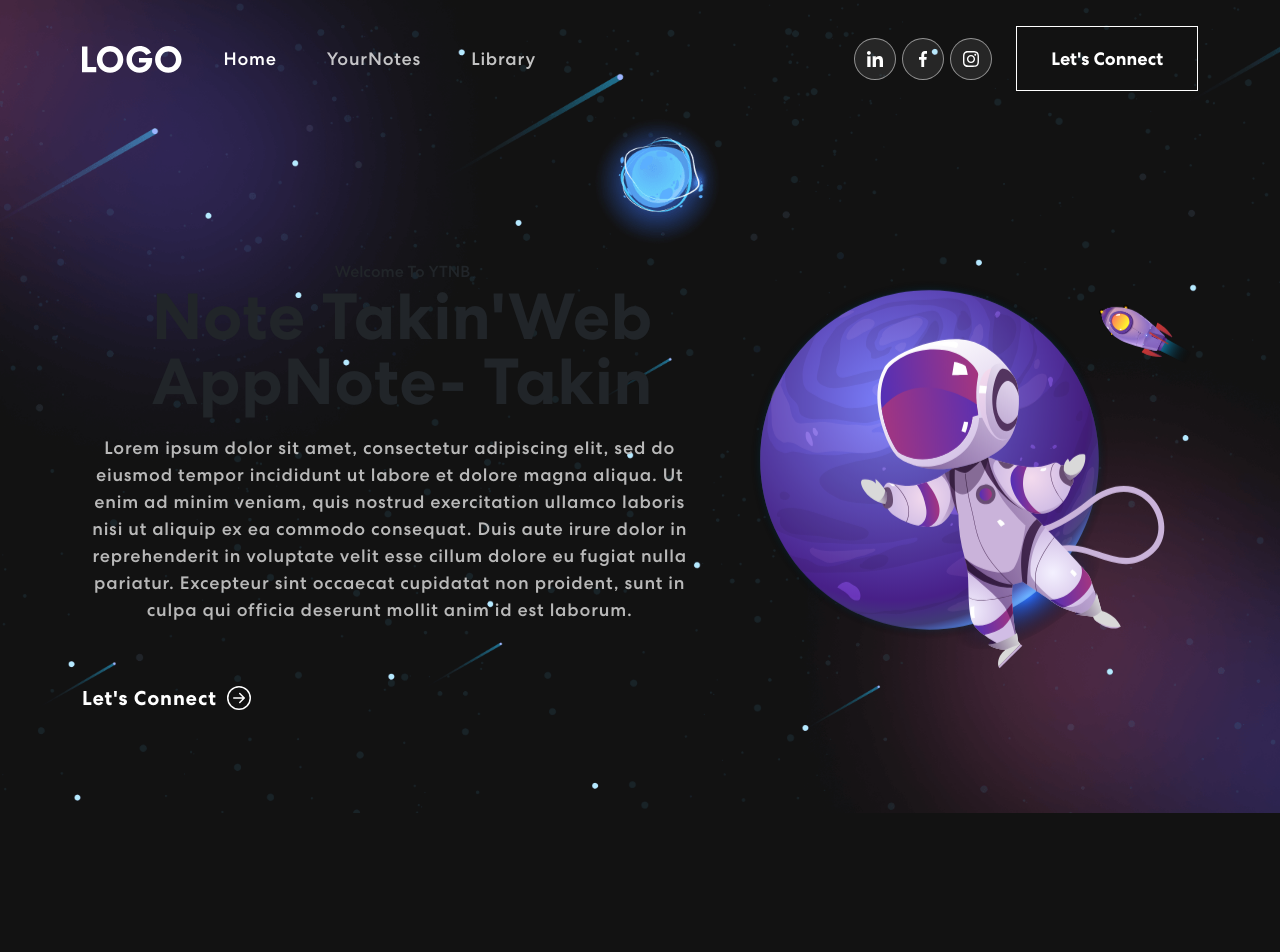
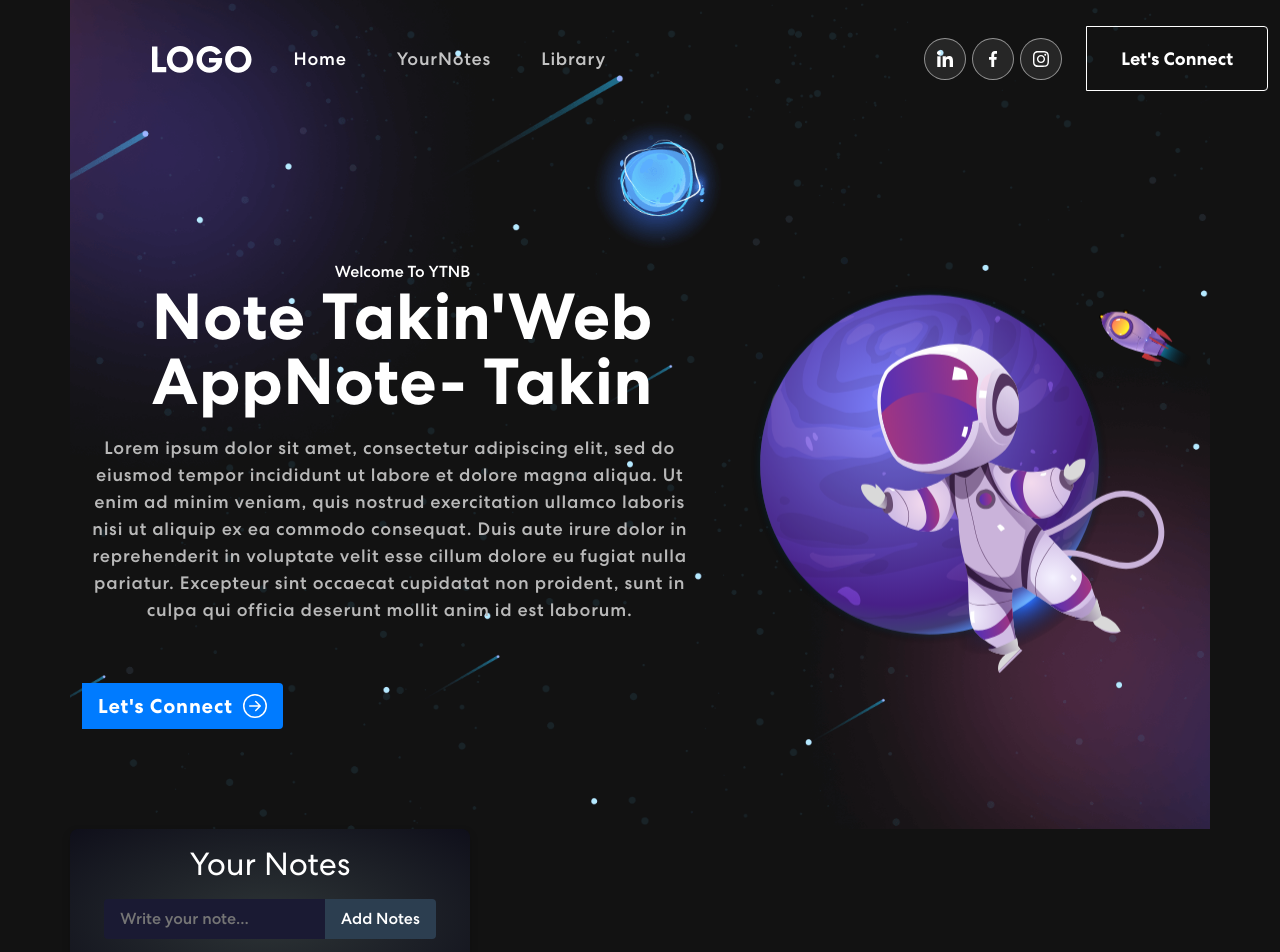
Before and after one commit to sahaycodes/YTNB, a React (Create React App) app in the folder ytnb/: page / in a window 1280 px wide. Shown: the top 952 px of the page. Before the commit the page ends 813 px from the top, so only its background shows below. Built offline with nearby package versions, Linux system fonts and the light colour scheme.

Commit message:
added note-takin functionality

```diff
--- a/ytnb/src/App.css
+++ b/ytnb/src/App.css
@@ -319,10 +319,35 @@ nav.navbar .navbar-toggler[aria-expanded="true"] .navbar-toggler-icon {
 
 /*** Skills CSS ***/
 
+.YourNotes{
+  padding: 0 0 50px 0;
+  position: relative;
+}
+.YourNotes-h2{
+  color: #333;
 
-
-
-
+}
+input{
+  padding: 5px;
+  margin-right: 5px;
+}
+button{
+  padding: 5px 10px;
+  background-color: #007bff;
+  color: #fff;
+  border: none;
+  cursor: pointer;
+}
+ ul{
+  list-style:none;
+  padding: 0;
+ }
+li{
+  margin-bottom:5px;
+}
+button{
+  margin-left:5px;
+}
 
 
 .App {
--- a/ytnb/src/App.js
+++ b/ytnb/src/App.js
@@ -1,10 +1,12 @@
-import logo from './components/assests/YTNB.png';
+import React from 'react';
+import {BrowserRouter as Router, Route} from 'react-router-dom';
 import './App.css';
 import { Navbar1 } from './components/NavBar.js';
 import {Banner} from './components/Banner.js'
 import {Library} from './components/Library';
 import 'bootstrap/dist/css/bootstrap.min.css';
-
+import {YourNotes} from './components/YourNotes';
+import '@fortawesome/fontawesome-free/css/all.min.css';
 
 
 function App() {
@@ -12,6 +14,7 @@ function App() {
     <div className="App">
       <Navbar1/>
       <Banner />
+      <YourNotes />
       <Library />
 
     </div>
--- /dev/null
+++ b/ytnb/src/components/YourNotes.css
@@ -0,0 +1,159 @@
+/* YourNotes.css */
+
+/* Global Styles */
+body {
+    background-color: #0f0f1a;
+    color: #fff;
+    font-family: 'Arial', sans-serif;
+    margin: 0;
+    padding: 0;
+    display: flex;
+    justify-content: center;
+    align-items: center;
+    min-height: 100vh;
+  }
+
+  h2 {
+    text-align: center;
+    margin-bottom: 1rem;
+  }
+
+  /* Note Form */
+  .note-form {
+    display: flex;
+    align-items: center;
+    justify-content: center;
+    margin-bottom: 1rem;
+  }
+
+  input[type='text'] {
+    width: 60%;
+    padding: 0.5rem 1rem;
+    font-size: 1rem;
+    border: none;
+    border-radius: 4px 0 0 4px;
+    background-color: #1a1a33;
+    color: #fff;
+    outline: none;
+  }
+
+  button {
+    padding: 0.5rem 1rem;
+    border: none;
+    border-radius: 0 4px 4px 0;
+    cursor: pointer;
+    transition: background-color 0.2s ease;
+  }
+
+  .add-btn {
+    background-color: #2c3e50;
+    color: #fff;
+  }
+
+  .update-btn {
+    background-color: #2980b9;
+    color: #fff;
+  }
+
+  .cancel-btn {
+    background-color: #e74c3c;
+    color: #fff;
+  }
+
+  /* Note List */
+  .note-list {
+    list-style: none;
+    padding: 0;
+  }
+
+  .note-item {
+    display: flex;
+    align-items: center;
+    justify-content: space-between;
+    padding: 0.5rem 1rem;
+    margin: 0.5rem 0;
+    border-radius: 4px;
+    background-color: #1a1a33;
+    box-shadow: 0 2px 4px rgba(0, 0, 0, 0.2);
+    position: relative;
+  }
+
+  .note-item p {
+    margin: 0;
+  }
+
+  .edit-btn,
+  .delete-btn {
+    padding: 0.25rem 0.5rem;
+    font-size: 0.9rem;
+    margin-left: 1rem;
+    cursor: pointer;
+    border: none;
+    background-color: transparent;
+    color: #fff;
+    transition: color 0.2s ease;
+    /* Center the icon inside the button */
+    display: flex;
+    align-items: center;
+    justify-content: center;
+  }
+
+  .edit-btn:hover,
+  .delete-btn:hover {
+    color: #3498db;
+  }
+
+  /* Space-themed Background */
+  .your-notes-container {
+    max-width: 400px;
+    background-color: #111;
+    padding: 1rem;
+    border-radius: 8px;
+    box-shadow: 0 4px 8px rgba(0, 0, 0, 0.2);
+    position: relative;
+    z-index: 1;
+    overflow: hidden;
+  }
+
+  .your-notes-container::before {
+    content: '';
+    position: absolute;
+    top: 0;
+    left: 0;
+    right: 0;
+    bottom: 0;
+    z-index: -1;
+    background-image: radial-gradient(ellipse at center, #2d3436 0%, #0f0f1a 100%);
+  }
+
+  /* Animations */
+  @keyframes fadeInUp {
+    from {
+      opacity: 0;
+      transform: translateY(20px);
+    }
+    to {
+      opacity: 1;
+      transform: translateY(0);
+    }
+  }
+
+  .note-item {
+    animation: fadeInUp 0.6s ease;
+  }
+
+  /* Icon Styles */
+  .edit-btn,
+  .delete-btn {
+    font-size: 1.2rem;
+  }
+
+  /* Style for the pencil icon */
+  .edit-btn {
+    background-color: #2980b9;
+  }
+
+  /* Style for the dustbin icon */
+  .delete-btn {
+    background-color: #e74c3c;
+  }
--- /dev/null
+++ b/ytnb/src/components/YourNotes.js
@@ -0,0 +1,85 @@
+import React, {useState} from 'react';
+import './YourNotes.css';
+const YourNotes = () => {
+
+    const [notes,setNotes]=useState([]);
+    const [newNote , setNewNote]=useState('');
+    const [editingIndex,setEditingIndex] = useState(-1);
+
+    const handleNoteChange=(e) =>{
+        setNewNote(e.target.value);
+    };
+
+    const addNote =() => {
+        if (newNote.trim() !== ' '){
+            if(editingIndex !== -1){
+                const updatedNotes=[...notes];
+                updatedNotes[editingIndex]={
+                    note:newNote,
+                    time: notes[editingIndex].time || new Date().toLocaleDateString(),
+                };//updating existing notes
+                setNotes(updatedNotes);
+                setEditingIndex(-1);
+            }else{
+                setNotes([...notes,{note:newNote,time:new Date().toLocaleTimeString()}]);//adding new note , append notes
+            }
+            setNewNote('');
+        }
+    };
+
+    const editNote = (index) => {
+        setNewNote(notes[index]);
+        setEditingIndex(index);
+    };
+
+    const cancelEdit = () =>{
+        setNewNote('');
+        setEditingIndex(-1);
+    };
+
+    const deleteNote = (index) =>{
+        const updatedNotes=notes.filter((note,i) => i !== index);
+        setNotes(updatedNotes);
+        setEditingIndex(-1);
+    };
+
+    return(
+        <div className='your-notes-container'>
+            <h2>Your Notes</h2>
+            <div className='note-form'>
+                <input
+                type="text"
+                value={newNote}
+                onChange={handleNoteChange}
+                placeholder="Write your note..."
+                />
+                {editingIndex !== -1 ? (
+                    <React.Fragment>
+                        <button onClick={addNote} className="update-btn">Update Note</button>
+                        <button onClick={cancelEdit} className='cancel-btn'>Cancel Edit</button>
+
+                    </React.Fragment>
+                ):(
+                <button onClick={addNote} className='add-btn'>Add Notes</button>
+                )}
+
+                </div>
+            {notes.length===0?(
+                <p>No notes yet. Start taking notes!</p>
+            ):(
+                <ul className='note-list'>
+                    {notes.map((note,index)=>(
+                        <li key={index} className='note-item'>
+                            {note.note}
+                            <p>Created At: {note.time.toLocaleString()}</p>
+                            <button onClick={() => editNote(index)} className='edit-btn'><i className='fas fa-pencil-alt'></i></button>
+                            <button onClick={() => deleteNote(index)} className='delete-btn'><i className='fas fa-trash-alt'></i></button>
+                        </li>
+                    ))}
+                </ul>
+            )}
+        </div>
+    );
+};
+
+export  {YourNotes} ;
--- a/ytnb/src/index.js
+++ b/ytnb/src/index.js
@@ -4,11 +4,11 @@ import './index.css';
 import App from './App';
 import reportWebVitals from './reportWebVitals';
 
-const root = ReactDOM.createRoot(document.getElementById('root'));
-root.render(
+ReactDOM.createRoot(document.getElementById('root')).render(
   <React.StrictMode>
     <App />
-  </React.StrictMode>
+  </React.StrictMode>,
+
 );
 
 // If you want to start measuring performance in your app, pass a function
```
Also changed, not shown: ytnb/package.json (+9 -0 lines), 1 other file (tests, documents, lock files or other folders).
